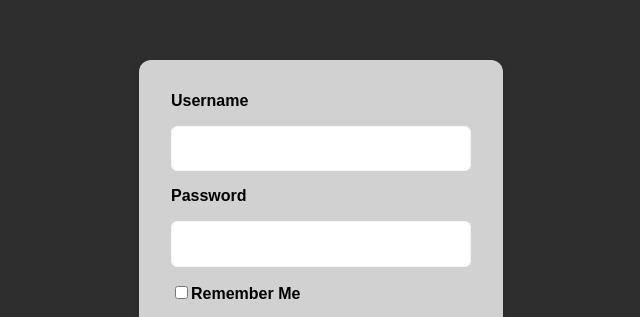
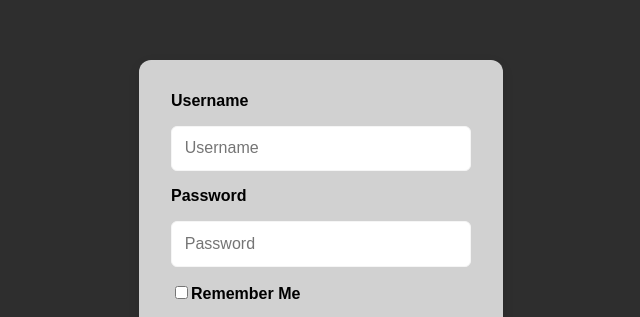
Before and after one commit to LinusHolmer/chatapp-examensarbete, a Next.js app in the folder frontend/nextjs-dashboard/: page /login in a window 1280 px wide. Shown: the part 173-490 px from the top of the page, without its empty margins (319-959 px from the left). Built offline with nearby package versions, Linux system fonts and the light colour scheme.

Commit message:
ADD: typescript for loginpage + small fixes
Loginpage - typescript to communicate with backend, no response on success needs to be adressed but it works trust.

AuthController - .secure set to false for testing purposes.

RegisterDTO - added remember boolean for future uses

```diff
--- a/frontend/nextjs-dashboard/app/login/page.tsx
+++ b/frontend/nextjs-dashboard/app/login/page.tsx
@@ -1,21 +1,70 @@
+"use client";
+import { useState } from "react";
 import "./login.css";
 
 export default function LoginPage() {
+  const [username, setUsername] = useState("");
+  const [password, setPassword] = useState("");
+  const [error, setError] = useState<string | null>(null);
+  const [success, setSuccess] = useState<boolean>(false);
+  const [remember, setRemember] = useState<boolean>(false);
+
+  const login = async () => {
+    setError(null);
+    setSuccess(false);
+
+    try {
+      const response = await fetch("http://localhost:8080/login", {
+        method: "POST",
+        credentials: "include",
+        headers: { "Content-Type": "application/json" },
+        body: JSON.stringify({ username, password, remember }),
+      });
+
+      if (!response.ok) {
+        const errorBody = await response.text();
+        setError(errorBody || "Login failed.");
+        return;
+      }
+
+      setSuccess(true);
+    } catch (error) {
+      setError("Network error: backend unreachable");
+    }
+  };
+
   return (
     <main>
       <form>
-        <label htmlFor="username">Username</label>
-        <input id="username" name="username" type="text" required></input>
+        <label>Username</label>
+        <input
+          type="text"
+          placeholder="Username"
+          value={username}
+          onChange={(e) => setUsername(e.target.value)}
+        />
 
-        <label htmlFor="password">Password</label>
-        <input id="password" name="password" type="password" required></input>
+        <label>Password</label>
+        <input
+          type="password"
+          placeholder="Password"
+          value={password}
+          onChange={(e) => setPassword(e.target.value)}
+        />
 
         <div className="checkbox-container">
-          <input id="remember" type="checkbox" name="remember"></input>
-          <label htmlFor="remember">Remember Me</label>
+          <input
+            id="remember"
+            type="checkbox"
+            name="remember"
+            onChange={(e) => setRemember(e.target.checked)}
+          />
+          <label>Remember Me</label>
         </div>
 
-        <button type="submit">Login</button>
+        <button onClick={login} type="button">
+          Login
+        </button>
       </form>
     </main>
   );
```
Also changed, not shown: 2 other files (tests, documents, lock files or other folders).
